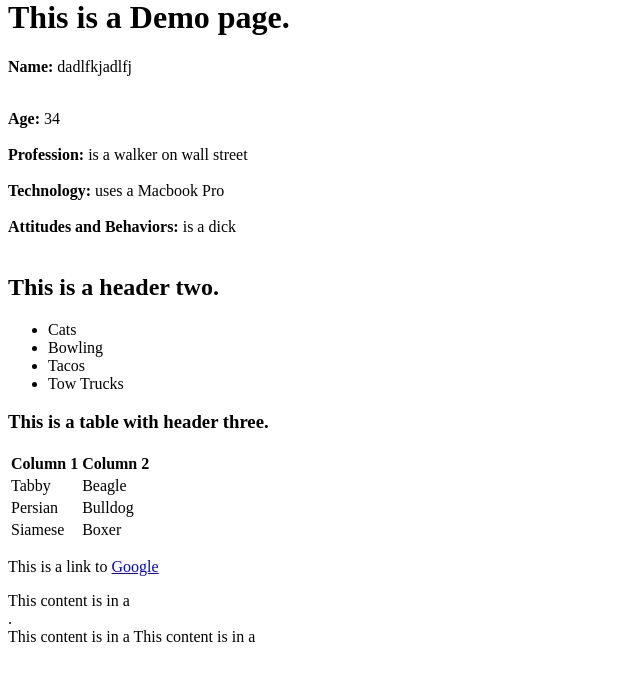
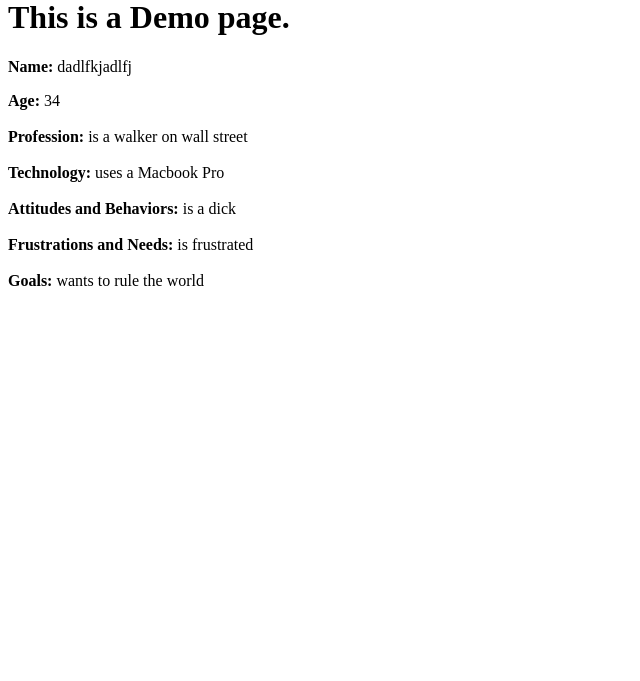
Before and after one commit to josephrohrer/engadget, a PHP site: page / in a window 1280 px wide. Shown: the part 22-703 px from the top of the page, without its empty margins (0-640 px from the left). Run offline with PHP 8.4, Linux system fonts and the light colour scheme.

Commit message:
Created a page to write a persona

```diff
--- a/index.php
+++ b/index.php
@@ -13,7 +13,6 @@
 			<h1 class="foo-heading">This is a Demo page.</h1>
 		</header>
 		<p id="description"><b>Name: </b>dadlfkjadlfj</p>
-		<br>
 		<b>Age: </b>34
 		<br><br>
 		<b>Profession: </b> is a walker on wall street
@@ -22,50 +21,10 @@
 		<br><br>
 		<b>Attitudes and Behaviors: </b> is a dick
 		<br><br>
+		<b>Frustrations and Needs:</b> is frustrated
+		<br><br>
+		<b>Goals: </b> wants to rule the world
 		<!-- This is a comment -->
-
-		<h2>This is a header two.</h2>
-		<ul>
-			<li>Cats</li>
-			<li>Bowling</li>
-			<li>Tacos</li>
-			<li>Tow Trucks</li>
-		</ul>
-
-		<h3>This is a table with header three.</h3>
-		<table>
-			<!-- Row 1 -->
-			<tr>
-				<th>Column 1</th>
-				<th>Column 2</th>
-			</tr>
-
-			<!-- Row 2 -->
-			<tr>
-				<td>Tabby</td>
-				<td>Beagle</td>
-			</tr>
-
-			<!-- Row 3 -->
-			<tr>
-				<td>Persian</td>
-				<td>Bulldog</td>
-			</tr>
-
-			<!-- Row 4 -->
-			<tr>
-				<td>Siamese</td>
-				<td>Boxer</td>
-			</tr>
-		</table>
-
-		<p>This is a link to <a href="https://www.google.com/" target="_blank">Google</a> </p>
-
-		<div>This content is in a <div>.</div>
-			<span> This content is in a <span> </span>
-				<span> This content is in a <span></span>
-
-
 	</main>
 
 </html>
```
